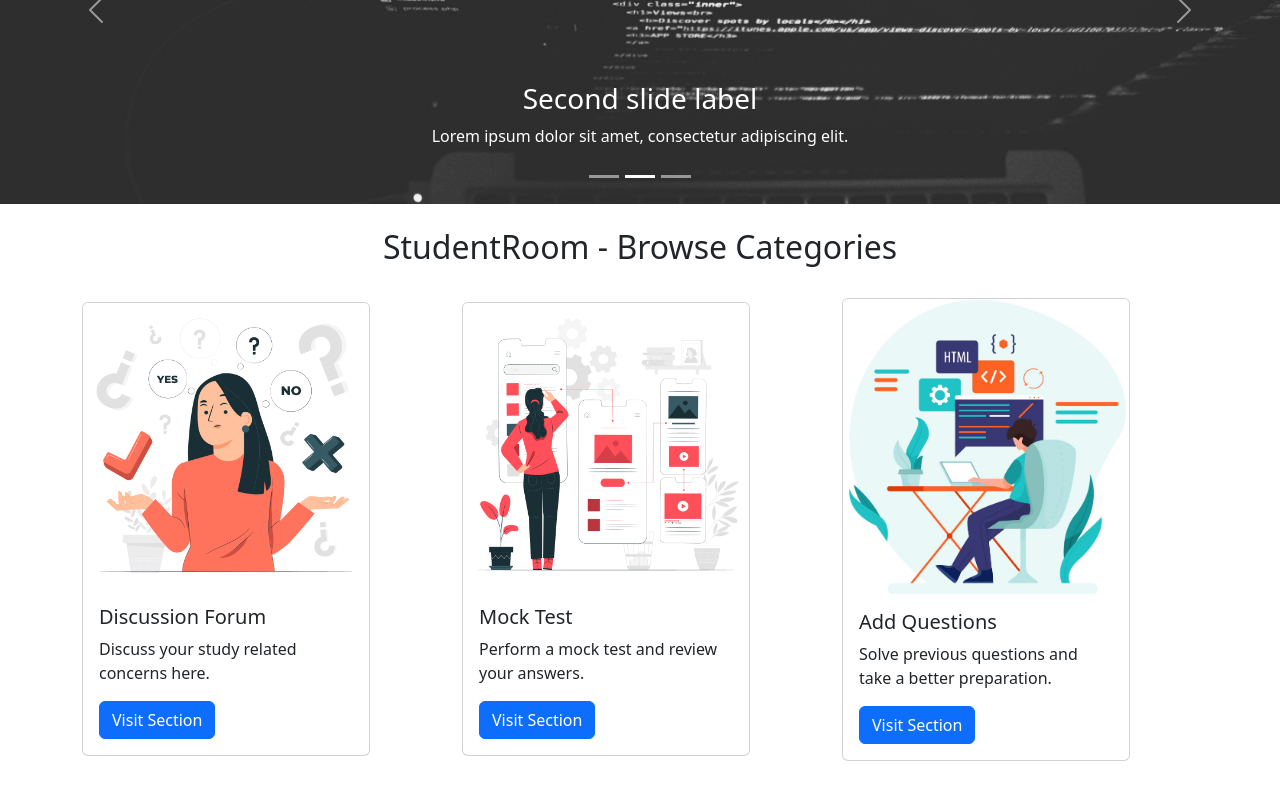
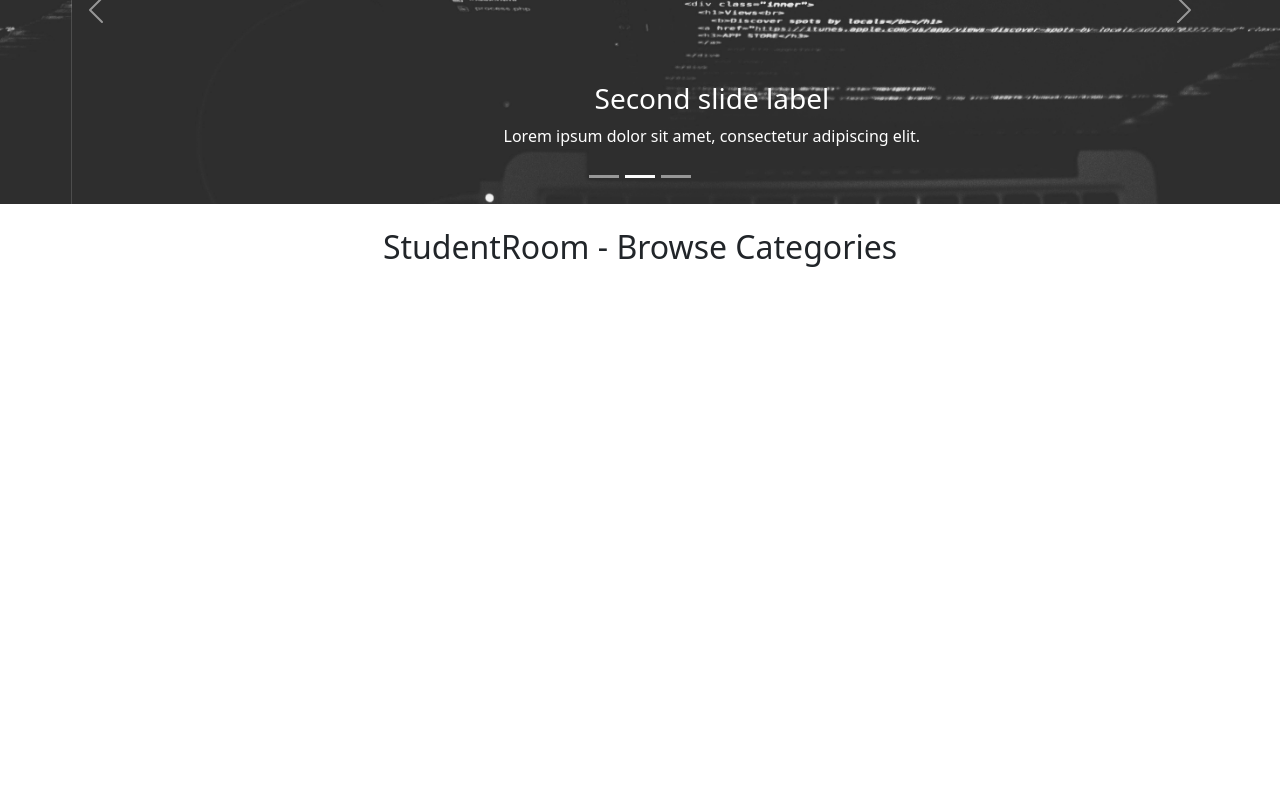
Before and after one commit to Tamanna130/CS-frontend, a React (Create React App) app: page / in a window 1280 px wide. Shown: the part 240-1040 px from the top of the page. After the commit the page ends 800 px from the top, so only its background shows below. Built offline with nearby package versions, Linux system fonts and the light colour scheme.

Commit message:
Updated small changes

```diff
--- a/src/core/api_client.js
+++ b/src/core/api_client.js
@@ -55,7 +55,7 @@ const deleteQuestion = async (id) => {
         },
     };
 
-    return fetchWithAuth('http://103.87.215.12:3000/api/mocktest/deleteQuestion/delete', fig);
+    return fetchWithAuth('http://103.87.215.12:3000/api/mocktest/deleteQuestion', fig);
 }
 
 
--- a/src/hooks/fetchHook.js
+++ b/src/hooks/fetchHook.js
@@ -2,20 +2,23 @@
 
 const fetchWithAuth = async (url, options = {}) => {
     const token = localStorage.getItem('token');
-
+    const usertype = localStorage.getItem('userType')
     if (!token) {
         throw new Error('Missing authorization token');
     }
 
     const headers = options.headers || {};
+    // const body = options.body || {};
     headers['Authorization'] = `Bearer ${token}`;
-
+    headers['userType'] = usertype;
+    console.log(usertype)
+    // console.log(body)
     const newOptions = {
         ...options,
         headers,
     };
 
-    const response = await fetch(url, newOptions);
+    const response = await fetch(url, newOptions );
     return response;
 };
 
--- a/src/templates/Base/HomepageCards.js
+++ b/src/templates/Base/HomepageCards.js
@@ -3,19 +3,37 @@ import Button from 'react-bootstrap/Button';
 import Card from 'react-bootstrap/Card';
 import DiscussionForumImage from './images/discussionforum.jpg';
 import MockTestImage from './images/exam.jpg';
-import QuestionBankImage from './images/questionbank.jpg'
-
+import QuestionBankImage from './images/questionbank.jpg';
 
 export default function SectionCard() {
+  const userType = localStorage.getItem('userType');
+
   return (
     <div className='row' style={{ display: 'flex', justifyContent: 'center', alignItems: 'center', marginBottom: '50px'}}>
+      {userType === 'student' && (
         <div className='col'>
           <Card style={{ width: '18rem' }}>
             <Card.Img variant="top" src={DiscussionForumImage} />
             <Card.Body>
               <Card.Title>Discussion Forum</Card.Title>
               <Card.Text>
-            Discuss your study related concerns here.
+                Discuss your study-related concerns here.
+              </Card.Text>
+              <Button variant="primary" href='/studentroom/discussionforum'>Visit Section</Button>
+            </Card.Body>
+          </Card>
+        </div>
+      )}
+
+      {userType === 'admin' && (
+        <>
+          <div className='col'>
+            <Card style={{ width: '18rem' }}>
+              <Card.Img variant="top" src={DiscussionForumImage} />
+              <Card.Body>
+                <Card.Title>Discussion Forum</Card.Title>
+                <Card.Text>
+                  Discuss your study-related concerns here.
                 </Card.Text>
                 <Button variant="primary" href='/studentroom/discussionforum'>Visit Section</Button>
               </Card.Body>
@@ -39,12 +57,14 @@ export default function SectionCard() {
               <Card.Body>
                 <Card.Title>Add Questions</Card.Title>
                 <Card.Text>
-          Solve previous questions and take a better preparation.
+                  Solve previous questions and take better preparation.
                 </Card.Text>
                 <Button variant="primary" href='/studentroom/mocktest/questions'>Visit Section</Button>
               </Card.Body>
             </Card>
           </div>
+        </>
+      )}
     </div>
   );
 }
```
Lines whose indentation alone changed are shown as unchanged.
